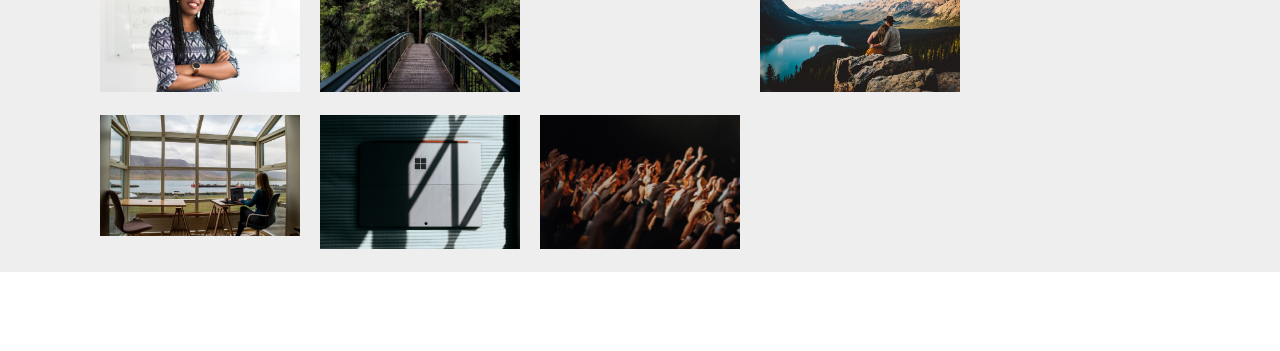
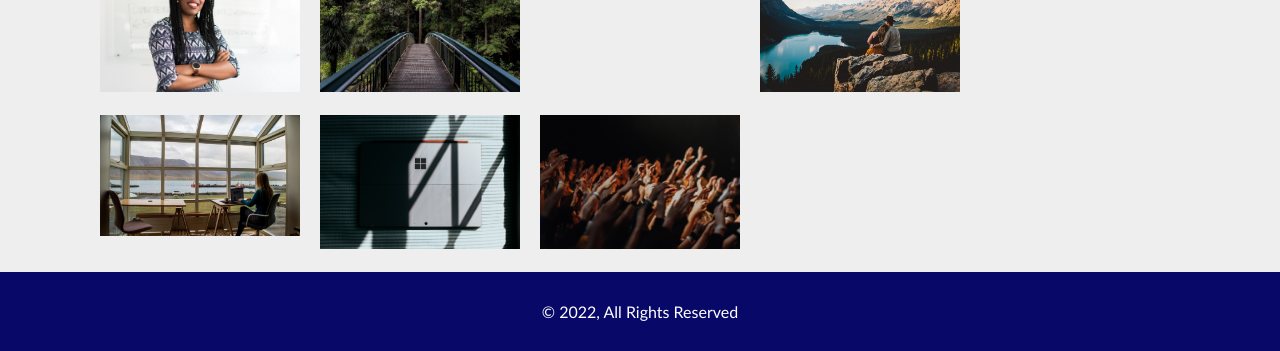
Before and after one commit to Lilyprograms/Grid-Layout, a plain HTML site: page index.html in a window 1280 px wide. Shown: the part 660-1011 px from the top of the page. Before the commit the page ends 932 px from the top, so only its background shows below. Drawn offline with Linux system fonts and the light colour scheme.

Commit message:
Included Footer Section

```diff
--- a/index.css
+++ b/index.css
@@ -51,3 +51,9 @@ body {
 .grid-img {
   width: 100%;
 }
+.footer {
+  padding: 30px;
+  color: #fff;
+  background-color: rgb(8, 8, 105);
+  text-align: center;
+}
--- a/index.html
+++ b/index.html
@@ -27,5 +27,8 @@
         <div class="grid-content"><img src="./images/img9.jpg" alt="Image" class="grid-img" /></div>
       </div>
     </div>
+    <footer class="footer">
+      <p>&copy; 2022, All Rights Reserved</p>
+    </footer>
   </body>
 </html>
```
